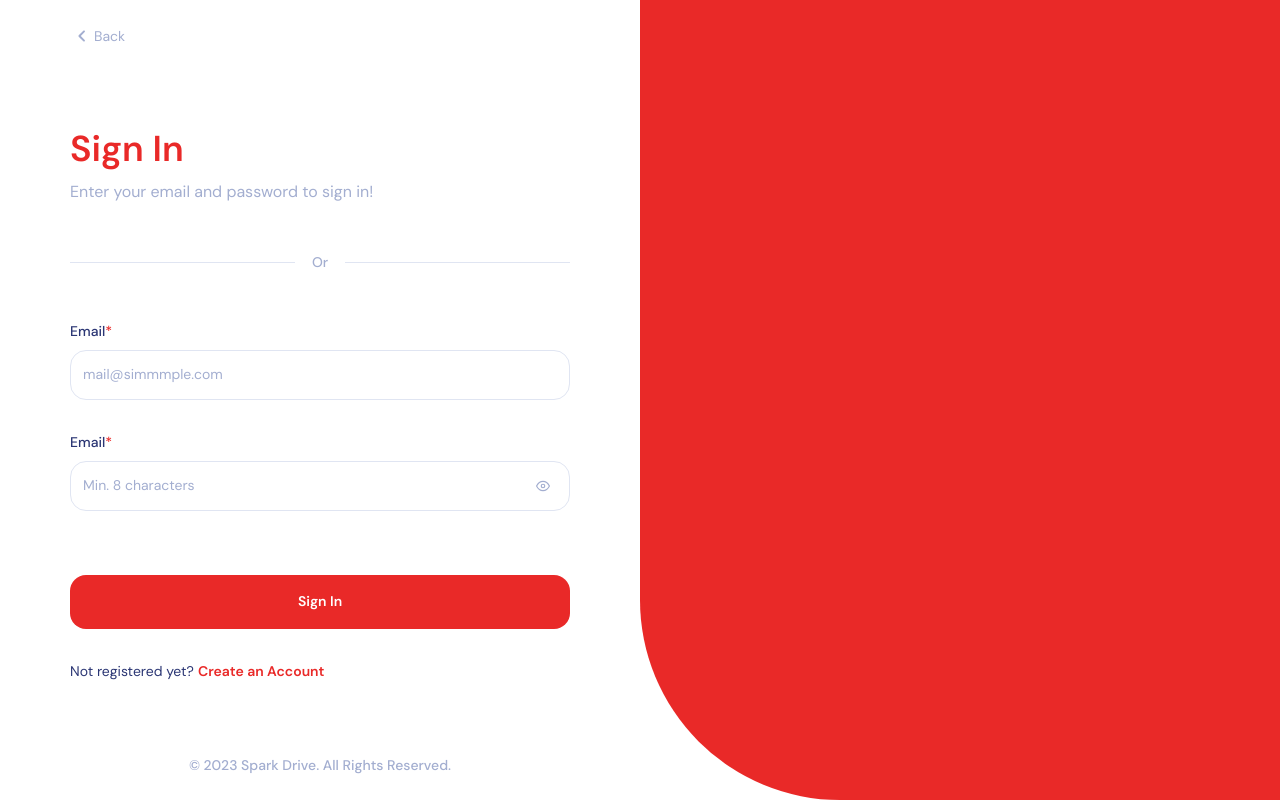
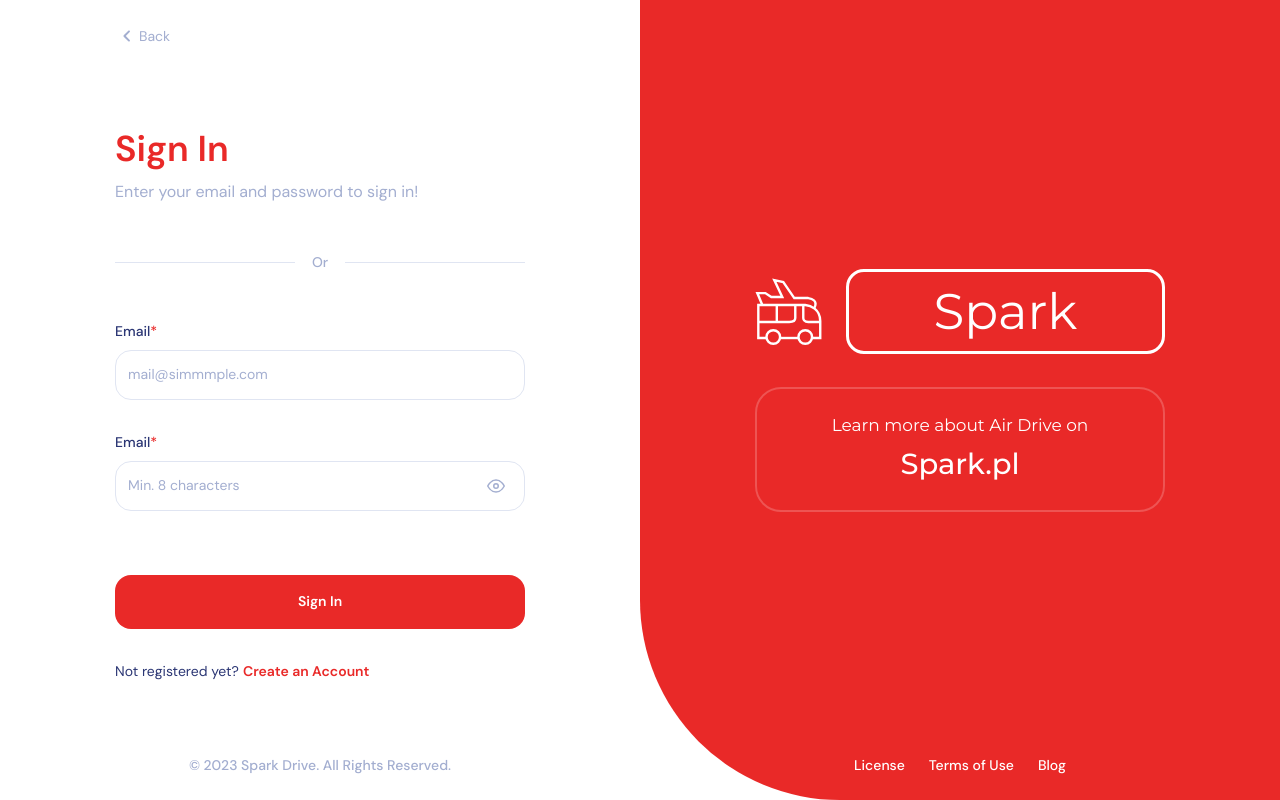
Before and after one commit to gulnabi-afridi/sparkleo-frontend-test, a React (Vite) app: page / in a window 1280 px wide. Built offline with nearby package versions, Linux system fonts and the light colour scheme.

Commit message:
login right side done

```diff
--- a/src/screens/Login.jsx
+++ b/src/screens/Login.jsx
@@ -1,7 +1,7 @@
-import  {useState} from "react";
-import ComponentWrapper from "../components/shared/ComponentWrapper";
+import { useState } from "react";
 import * as Icons from "../svg/Icons";
 import { FiEye, FiEyeOff } from "react-icons/fi";
+import { Link } from "react-router-dom";
 
 const Login = () => {
   // states
@@ -16,18 +16,17 @@
   };
 
   return (
-    <ComponentWrapper>
     <div className="w-full min-h-screen grid grid-cols-2">
       {/* 1st col  */}
       <div className="w-full bg-white-1 py-6">
-          <div className="w-full h-full flex flex-col justify-between mx-auto max-w-[500px]">
+        <div className="w-full h-full flex flex-col justify-between mx-auto max-w-[410px]">
           {/* back btn --> */}
-            <div className="flex justify-start items-center">
+          <button className="flex justify-start items-center">
             <Icons.Back className="w-[24px] h-[24px]" />
             <p className="text-[14px] font-normal text-blue-2 font-dm-sans">
               Back
             </p>
-            </div>
+          </button>
           {/* login form --> */}
           <form className="w-full flex gap-8 flex-col">
             <div className="flex flex-col gap-1 items-start">
@@ -56,8 +55,9 @@
                 Email <span className="text-brnad-1">*</span>{" "}
               </label>
               <input
-                  type="text"
+                type="email"
                 id="email"
+                required
                 placeholder="mail@simmmple.com"
                 className="w-full px-3 focus:outline-brnad-1 text-[14px] font-dm-sans text-blue-1 placeholder:text-blue-2 font-normal min-h-[50px] rounded-[16px] border-[1px] border-blue-3 bg-transparent"
               />
@@ -84,7 +84,11 @@
                   type="button"
                   className="text-[14px] text-blue-2 absolute top-1/2 right-5 -translate-y-1/2 cursor-pointer"
                 >
-                    {showPassword ? <FiEyeOff /> : <FiEye />}
+                  {showPassword ? (
+                    <FiEyeOff className="text-[18px] text-blue-2" />
+                  ) : (
+                    <FiEye className="text-[18px] text-blue-2" />
+                  )}
                 </button>
               </div>
             </div>
@@ -93,30 +97,84 @@
               <div className=""></div>
             </div>
             {/* button --> */}
-              <button className="w-full bg-brnad-1 min-h-[54px] rounded-[16px] text-[14px] font-semibold font-dm-sans text-white-1" >Sign In</button>
+            <button
+              type="submit"
+              className="w-full hover:opacity-80 active:translate-y-[2px] transition-all duration-300 bg-brnad-1 min-h-[54px] rounded-[16px] text-[14px] font-semibold font-dm-sans text-white-1"
+            >
+              Sign In
+            </button>
             {/* create a new account ---> */}
-              <div className='w-full flex gap-1 justify-start items-center'>
-                <p className="text-[14px] font-normal text-[#2B3674] font-dm-sans">Not registered yet?</p>
-                <a href="" className="text-[14px] font-semibold text-brnad-1 font-dm-sans"> Create an Account</a>
+            <div className="w-full flex gap-1 justify-start items-center">
+              <p className="text-[14px] font-normal text-[#2B3674] font-dm-sans">
+                Not registered yet?
+              </p>
+              <Link
+                href=""
+                className="text-[14px] hover:opacity-80 transition-all duration-300 font-semibold text-brnad-1 font-dm-sans"
+              >
+                Create an Account
+              </Link>
             </div>
           </form>
-            <p className="text-blue-2 text-[14px] text-center font-medium font-dm-sans">© 2023 Spark Drive. All Rights Reserved. </p>
+          <p className="text-blue-2 text-[14px] text-center font-medium font-dm-sans">
+            © 2023 Spark Drive. All Rights Reserved.{" "}
+          </p>
         </div>
       </div>
       {/* 2nd col  */}
-        <div className="w-full h-full bg-brnad-1 rounded-bl-[200px]">
-          <div className="w-full max-w-[500px] flex flex-col justify-between mx-auto">
+      <div className="w-full h-full py-6 bg-brnad-1 rounded-bl-[200px]">
+        <div className="w-full h-full max-w-[410px] flex flex-col justify-between mx-auto">
           <div></div>
           <div className="flex flex-col gap-8">
-              <div className="flex justify-start items-center gap-3">
-
+            <div className="flex justify-start items-center gap-6">
+              <Icons.Travel className="w-[86px] h-[87px]" />
+              <button className="max-w-[320px] w-full min-h-[85px] rounded-[18px] font-normal text-white-1 border-[3px] font-montserrat text-[50px] border-white-1">
+                Spark
+              </button>
+            </div>
+            <div className="w-full gap-1 border-opacity-20 max-w-[470px] py-6 border-[2px] border-white-1 rounded-[26px] flex flex-col justify-center items-center">
+              <p className="text-[17px] font-montserrat text-white-1">
+                Learn more about Air Drive on
+              </p>
+              <p className="text-[29px] text-white-1 font-medium font-montserrat">
+                Spark.pl
+              </p>
+            </div>
+          </div>
+          <div className="w-full flex justify-center items-center gap-6">
+            {signNavigations.map((item, index) => {
+              return (
+                <Link
+                  href={item.path}
+                  key={index}
+                  className="text-[14px] relative after:absolute after:w-0 after:bottom-0 after:left-0 after:h-[2px] after:bg-white-1 hover:after:w-full after:duration-200 font-medium text-white-1 font-dm-sans"
+                >
+                  {item.name}
+                </Link>
+              );
+            })}
           </div>
         </div>
       </div>
     </div>
-      </div>
-    </ComponentWrapper>
   );
 };
 
 export default Login;
+
+
+
+const signNavigations = [
+  {
+    name: "License",
+    path: "#",
+  },
+  {
+    name: "Terms of Use",
+    path: "#",
+  },
+  {
+    name: "Blog",
+    path: "#",
+  },
+];
--- a/src/svg/Icons.jsx
+++ b/src/svg/Icons.jsx
@@ -1,5 +1,3 @@
-import React from "react";
-
 export const Back = ({
   fill = "none",
   stroke = "",
@@ -17,3 +15,42 @@
     />
   </svg>
 );
+
+export const Travel = ({
+  fill = "none",
+  stroke = "",
+  className = "w-[86px] h-[87px]",
+}) => (
+  <svg
+    className={className}
+    viewBox="0 0 86 87"
+    fill="none"
+    xmlns="http://www.w3.org/2000/svg"
+  >
+    <path
+      d="M14.5909 77.697H4.28784V57.0909M73.8333 77.697H84.1363C84.1363 76.4455 84.1363 71.5461 84.1363 57.0909M62.2424 35.197H64.8181C71.2575 35.6263 84.1363 40.3485 84.1363 55.803C84.1363 56.2405 84.1363 56.6698 84.1363 57.0909M62.2424 35.197V51.9394C62.2424 53.6566 63.5303 57.0909 68.6818 57.0909C73.8333 57.0909 81.1313 57.0909 84.1363 57.0909M62.2424 35.197H51.9394M51.9394 35.197V51.9394C51.9394 54.0858 50.6515 57.0909 44.2121 57.0909H28.1136M51.9394 35.197H28.1136M4.28784 57.0909V35.197H28.1136M4.28784 57.0909H28.1136M28.1136 35.197V57.0909"
+      stroke="white"
+      strokeWidth="3.09091"
+    />
+    <path
+      d="M9.43939 35.197L3 19.7424H13.303L21.0303 24.8939H35.197L24.8939 3L36.4849 5.57576L50.6515 26.1818H68.6818C73.404 26.6111 81.5606 29.7879 76.4091 39.0606"
+      stroke="white"
+      strokeWidth="3.09091"
+    />
+    <path d="M32.6212 77.697H55.803" stroke="white" strokeWidth="3.09091" />
+    <circle
+      cx="64.8182"
+      cy="76.4091"
+      r="8.75758"
+      stroke="white"
+      strokeWidth="3.09091"
+    />
+    <circle
+      cx="23.606"
+      cy="76.4091"
+      r="8.75758"
+      stroke="white"
+      strokeWidth="3.09091"
+    />
+  </svg>
+);
```
Lines whose indentation alone changed are shown as unchanged.
